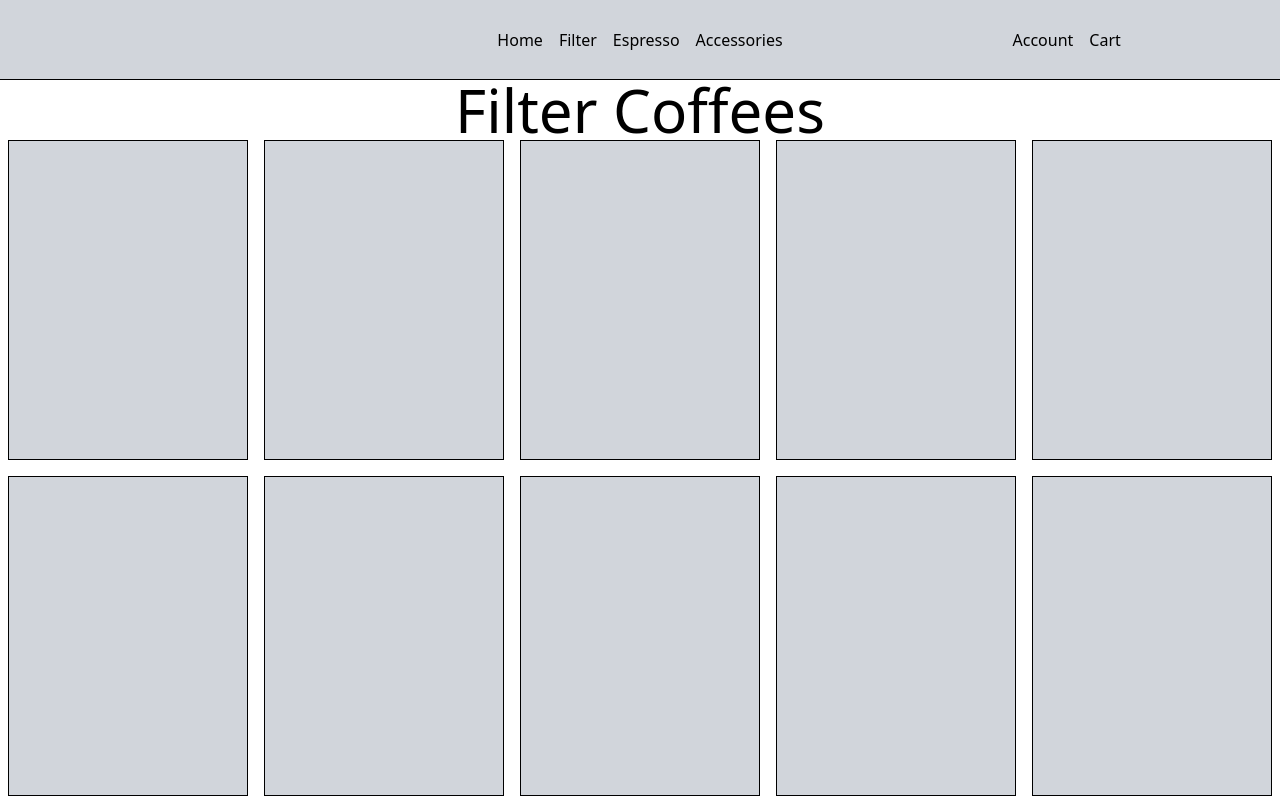
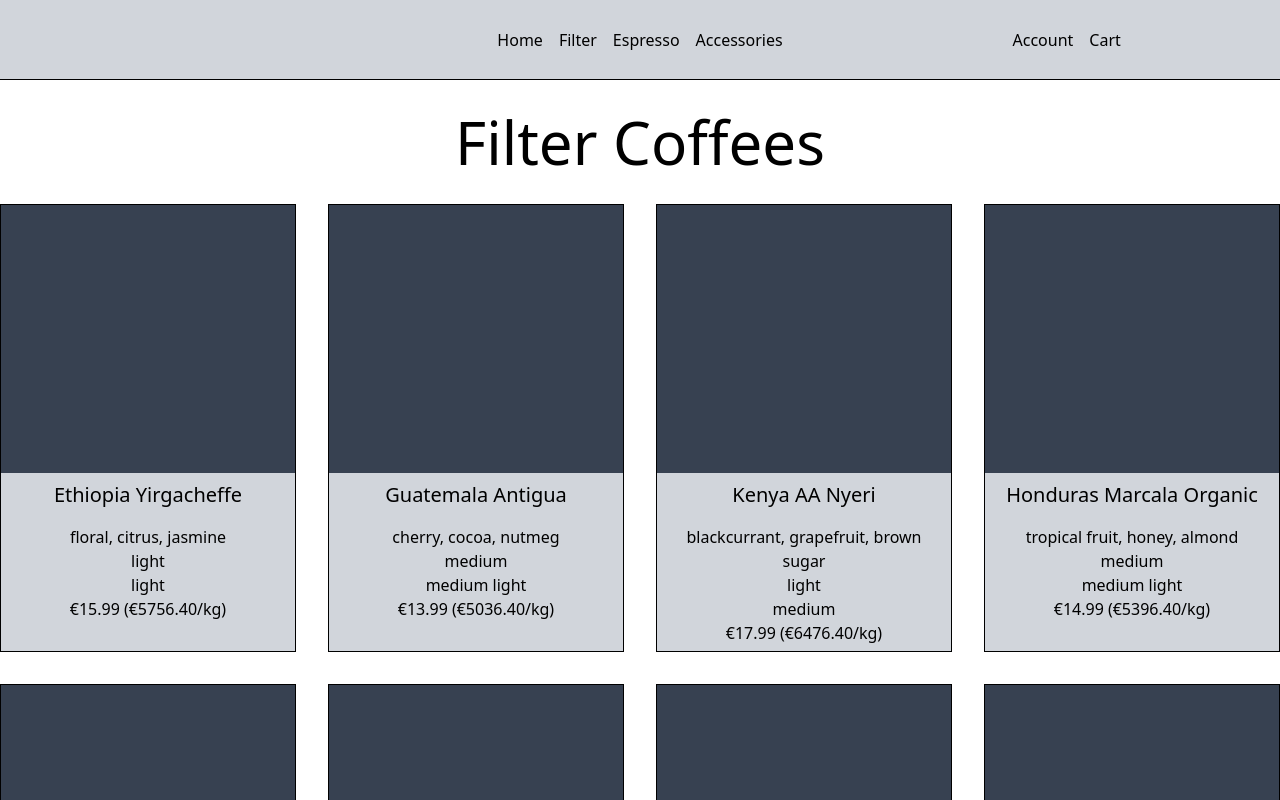
Before and after one commit to thepierrre/ecommerce-shop-nextjs, a Next.js app: page /shop/filter in a window 1280 px wide. Shown: the top 800 px of the page. Built offline with nearby package versions, Linux system fonts and the light colour scheme.

Commit message:
Add dummy display of coffee info on the coffee preview

```diff
--- a/app/shop/filter/page.tsx
+++ b/app/shop/filter/page.tsx
@@ -1,19 +1,43 @@
 import { fetchAllFilters } from "@/app/lib/actions";
 import { SpecialtyCoffee } from "@/app/lib/definitions/coffee-definitions";
+import Link from "next/link";
 
 export default function Page() {
   const fetchedFilterCoffees = fetchAllFilters();
+  console.log(fetchedFilterCoffees);
+
+  const primaryFlavors = (coffeeId: string) => {
+    return fetchedFilterCoffees
+      .find((coffee) => coffee.id === coffeeId)
+      ?.primaryFlavors.join(", ");
+  };
+
   const filterCoffees = fetchedFilterCoffees.map((coffee: SpecialtyCoffee) => (
-    <div
-      key={coffee.id}
-      className="border border-black bg-gray-300 w-60 h-80"
-    ></div>
+    <div key={coffee.id} className="border border-black bg-gray-300 w-68 h-112">
+      <Link href={`/shop/filter/${coffee.name}`}>
+        <div className="bg-gray-700 h-3/5"></div>
+      </Link>
+      <div className="p-2">
+        <h2 className="text-xl text-center mb-4">{coffee.name}</h2>
+        <p className="text-center">{primaryFlavors(coffee.id)}</p>
+        <p className="text-center">{coffee.body}</p>
+        <p className="text-center">{coffee.roastLevel}</p>
+        <div className="flex flex-row gap-1 justify-center">
+          <p>€{coffee.priceFor250g / 100}</p>
+          <p>(€{coffee.priceFor1kg.toFixed(2)}/kg)</p>
+        </div>
+      </div>
+    </div>
   ));
 
   return (
     <div className="">
-      <h1 className="text-center text-6xl">Filter Coffees</h1>
-      <div className="flex flex-wrap gap-4 justify-center">{filterCoffees}</div>
+      <h1 className="text-center text-6xl my-8">Filter Coffees</h1>
+      <div className="flex justify-center">
+        <div className="grid grid-cols-4 gap-8">{filterCoffees}</div>
+      </div>
+
+      {/*<div className="flex flex-wrap gap-4 mx-16">{filterCoffees}</div>*/}
     </div>
   );
 }
```
